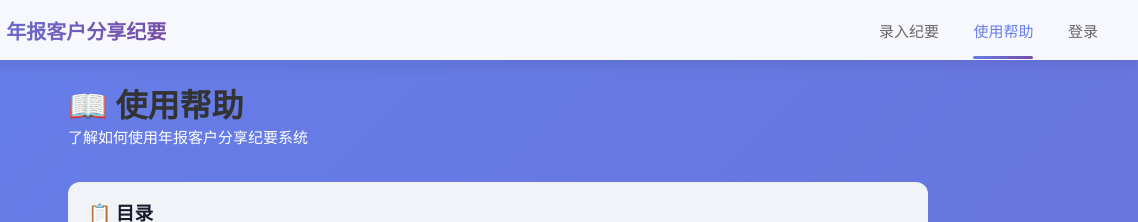
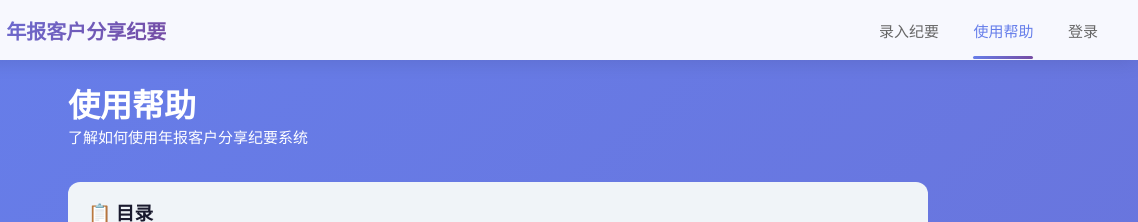
Before and after one commit to crystalplum07/annual-report-notes, a plain HTML site: page help.html in a window 1280 px wide. Shown: the top 222 px of the page, 142-1280 px from the left. Drawn offline with nearby package versions, Linux system fonts and the light colour scheme.

Commit message:
fix: 更新title字体为白色

```diff
--- a/help.html
+++ b/help.html
@@ -154,8 +154,8 @@
     </nav>
 
     <div class="container help-container">
-        <h1>📖 使用帮助</h1>
-        <p class="subtitle">了解如何使用年报客户分享纪要系统</p>
+        <h1 style="color: white;"> 使用帮助</h1>
+       <p class="subtitle">了解如何使用年报客户分享纪要系统</p>
 
         <div class="toc">
             <h3>📋 目录</h3>
```
